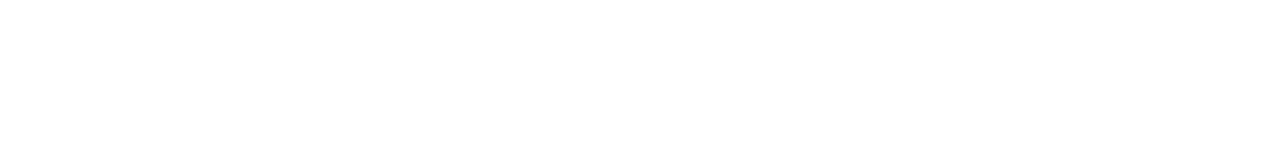
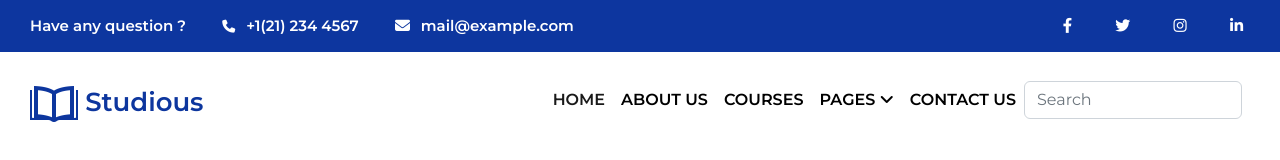
Before and after one commit to ThoaiNguyen2205/-CAPSTONE-LAYOUT-BC, a plain HTML site: page index.html in a window 1280 px wide. Drawn offline with nearby package versions, Linux system fonts and the light colour scheme.

Commit message:
chia bố cục layout và tạo phần HEADER

```diff
--- a/css/index.css
+++ b/css/index.css
@@ -0,0 +1,67 @@
+/* GLOBAL */
+*{
+    margin:0;
+    padding: 0;
+    box-sizing: border-box;
+
+}
+html, body{
+    font-family: 'Montserrat', sans-serif;
+    background: #fff;
+    color: #707070;
+}
+/* HEADER */
+.header .header-top{
+    padding: 14px 30px;
+    background-color: #0d369f;
+}
+.header .header-top ul{
+    list-style: none;
+    padding-left: 0;
+    margin-bottom: 0;
+}
+.header .header-top li{
+    display: inline-block;
+    color: white;
+    font-size: 15px;
+    margin-right: 2rem;
+}
+.header .header-top li i{
+    margin-right: 7px;
+}
+.header .header-top li a{
+    text-decoration: none;
+    color: white;
+    font-weight: 600;
+    transition: all 0.5s;
+}
+.header .header-top a:hover{
+    color: #ff6e65;
+}
+.header .header-left li:nth-of-type(2) i{
+    font-size: 13px;
+}
+.header .header-bottom a{
+    transition: all 0.5s;
+}
+.header .header-bottom a:hover{
+    color: #ff6e65;
+}
+.header .header-logo img{
+    vertical-align: middle;
+}
+.header .header-logo a{
+    font-size: 26px;
+    font-weight: 600;
+    color: #0d369e;
+}
+.header .header-navbar a{
+    font-weight: 600;
+    color: black;
+}
+.header-bottom .dropdown-item:focus, .dropdown-item:hover{
+    background-color: transparent;
+}
+.header .header-bottom{
+    padding: 20px 30px;
+}
--- a/index.html
+++ b/index.html
@@ -1,25 +1,184 @@
 <!DOCTYPE html>
 <html lang="en">
   <head>
-    <meta charset="UTF-8" />
-    <meta http-equiv="X-UA-Compatible" content="IE=edge" />
-    <meta name="viewport" content="width=device-width, initial-scale=1.0" />
-    <title>Document</title>
-    <!-- BS 5-->
+    <title>Title</title>
+    <!-- Required meta tags -->
+    <meta charset="utf-8" />
+    <meta
+      name="viewport"
+      content="width=device-width, initial-scale=1, shrink-to-fit=no"
+    />
+    <!-- FONT FAMILY -->
+    <link rel="preconnect" href="https://fonts.googleapis.com" />
+    <link rel="preconnect" href="https://fonts.gstatic.com" crossorigin />
     <link
-      href="https://cdn.jsdelivr.net/npm/bootstrap@5.3.0-alpha1/dist/css/bootstrap.min.css"
+      href="https://fonts.googleapis.com/css2?family=Montserrat:wght@300;400;500;600;700&display=swap"
       rel="stylesheet"
-      integrity="sha384-GLhlTQ8iRABdZLl6O3oVMWSktQOp6b7In1Zl3/Jr59b6EGGoI1aFkw7cmDA6j6gD"
+    />
+    <!-- FONT AWESOME -->
+    <link
+      rel="stylesheet"
+      href="https://cdnjs.cloudflare.com/ajax/libs/font-awesome/6.2.1/css/all.min.css"
+      integrity="sha512-MV7K8+y+gLIBoVD59lQIYicR65iaqukzvf/nwasF0nqhPay5w/9lJmVM2hMDcnK1OnMGCdVK+iQrJ7lzPJQd1w=="
+      crossorigin="anonymous"
+      referrerpolicy="no-referrer"
+    />
+    <!-- Bootstrap CSS v5.2.1 -->
+    <link
+      href="https://cdn.jsdelivr.net/npm/bootstrap@5.2.1/dist/css/bootstrap.min.css"
+      rel="stylesheet"
+      integrity="sha384-iYQeCzEYFbKjA/T2uDLTpkwGzCiq6soy8tYaI1GyVh/UjpbCx/TYkiZhlZB6+fzT"
       crossorigin="anonymous"
     />
     <!-- STYLE CSS -->
     <link rel="stylesheet" href="./css/index.css" />
   </head>
+
   <body>
-    <!-- BS5 JS -->
+    <!-- HEADER -->
+    <header class="header">
+      <div
+        class="header-top container-fluid d-flex justify-content-between align-items-center"
+      >
+        <div class="header-left">
+          <ul>
+            <li><a href="#">Have any question ? </a></li>
+            <li>
+              <i class="fa-solid fa-phone"></i>
+              <a href="tel:+1(21) 234 4567">+1(21) 234 4567</a>
+            </li>
+            <li>
+              <i class="fa fa-envelope"></i>
+              <a href="mailto:mail@example.com">mail@example.com</a>
+            </li>
+          </ul>
+        </div>
+        <div class="header-right">
+          <ul>
+            <li>
+              <a href="#"><i class="fab fa-facebook-f"></i></a>
+            </li>
+            <li>
+              <a href="#"><i class="fab fa-twitter"></i></a>
+            </li>
+            <li>
+              <a href="#"><i class="fab fa-instagram"></i></a>
+            </li>
+            <li class="me-0">
+              <a href="#"><i class="fab fa-linkedin-in"></i></a>
+            </li>
+          </ul>
+        </div>
+      </div>
+      <div class="header-bottom">
+        <nav class="navbar navbar-expand-lg bg-body-tertiary">
+          <div class="d-flex justify-content-between w-100">
+            <div class="header-logo">
+              <a class="navbar-brand" href="#">
+                <img src="./img/logo.png" alt="logo" />
+                <span>Studious</span>
+              </a>
+            </div>
+            <div class="header-navbar">
+              <button
+                class="navbar-toggler"
+                type="button"
+                data-bs-toggle="collapse"
+                data-bs-target="#mynavbar"
+                aria-controls="navbarSupportedContent"
+                aria-expanded="false"
+                aria-label="Toggle navigation"
+              >
+                <span class="navbar-toggler-icon"></span>
+              </button>
+              <div class="collapse navbar-collapse" id="mynavbar">
+                <ul class="navbar-nav me-auto mb-2 mb-lg-0">
+                  <li class="nav-item">
+                    <a class="nav-link active" aria-current="page" href="#"
+                      >HOME</a
+                    >
+                  </li>
+                  <li class="nav-item">
+                    <a class="nav-link" href="#">ABOUT US</a>
+                  </li>
+                  <li class="nav-item">
+                    <a class="nav-link" href="#">COURSES</a>
+                  </li>
+                  <li class="nav-item dropdown">
+                    <a
+                      class="nav-link"
+                      href="#"
+                      role="button"
+                      data-bs-toggle="dropdown"
+                      aria-expanded="false"
+                    >
+                      PAGES
+                      <i class="fa fa-angle-down"></i>
+                    </a>
+                    <ul class="dropdown-menu">
+                      <li><a class="dropdown-item" href="#">BLOG POSTS</a></li>
+                      <li>
+                        <a class="dropdown-item" href="#">BLOG SINGLE</a>
+                      </li>
+                      <li>
+                        <a class="dropdown-item" href="#">404 PAGE</a>
+                      </li>
+                      <li>
+                        <a class="dropdown-item" href="#">EMAIL TEMPLATE</a>
+                      </li>
+                      <li>
+                        <a class="dropdown-item" href="#">LANDING PAGE</a>
+                      </li>
+                      <li>
+                        <a class="dropdown-item" href="#">SHORTCODES</a>
+                      </li>
+                    </ul>
+                  </li>
+                  <li class="nav-item">
+                    <a class="nav-link" href="#">CONTACT US</a>
+                  </li>
+                </ul>
+                <form class="d-flex" role="search">
+                  <input
+                    class="form-control me-2"
+                    type="search"
+                    placeholder="Search"
+                    aria-label="Search"
+                  />
+                </form>
+              </div>
+            </div>
+          </div>
+        </nav>
+      </div>
+    </header>
+    <!-- MY CAROUSEL -->
+    <section class="mycarousel"></section>
+    <!-- STUDIOUS -->
+    <section class="studious"></section>
+    <!-- COURSE -->
+    <section class="course"></section>
+    <!-- SERVICES -->
+    <section class="services"></section>
+    <!-- NUMBERS -->
+    <section class="numbers"></section>
+    <!-- FEEDBACK -->
+    <section class="feedback"></section>
+    <!-- INSTRUCTOR -->
+    <section class="instructor"></section>
+    <!-- CONTACT -->
+    <section class="contact"></section>
+    <!-- FOOTER -->
+    <footer class="footer"></footer>
     <script
-      src="https://cdn.jsdelivr.net/npm/bootstrap@5.3.0-alpha1/dist/js/bootstrap.bundle.min.js"
-      integrity="sha384-w76AqPfDkMBDXo30jS1Sgez6pr3x5MlQ1ZAGC+nuZB+EYdgRZgiwxhTBTkF7CXvN"
+      src="https://cdn.jsdelivr.net/npm/@popperjs/core@2.11.6/dist/umd/popper.min.js"
+      integrity="sha384-oBqDVmMz9ATKxIep9tiCxS/Z9fNfEXiDAYTujMAeBAsjFuCZSmKbSSUnQlmh/jp3"
+      crossorigin="anonymous"
+    ></script>
+
+    <script
+      src="https://cdn.jsdelivr.net/npm/bootstrap@5.2.1/dist/js/bootstrap.min.js"
+      integrity="sha384-7VPbUDkoPSGFnVtYi0QogXtr74QeVeeIs99Qfg5YCF+TidwNdjvaKZX19NZ/e6oz"
       crossorigin="anonymous"
     ></script>
   </body>
```
Also changed, not shown: img/logo.png (added).
